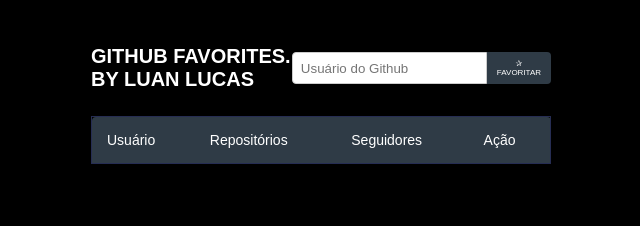
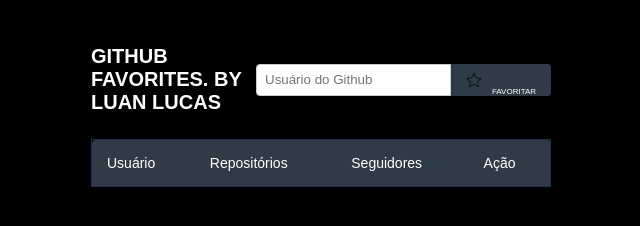
Before and after one commit to lldol10/GitFav, a plain HTML site: page index.html in a window 1280 px wide. Shown: the whole page, without its empty margins (319-959 px from the left). Drawn offline with Linux system fonts and the light colour scheme.

Commit message:
mudança no posicionamento do botão favoritar

```diff
--- a/index.html
+++ b/index.html
@@ -23,7 +23,7 @@
             <div class="search">
                 <label class="sr-only" for="input-search">Usuário do Github</label>
                 <input id="input-search" type="text" placeholder="Usuário do Github">
-                <button> &#10032; FAVORITAR</button>
+                <button> <img src="./img/star.png" alt=""><span>FAVORITAR</span> </button>
             </div>
         </header>
         <table>
--- a/style.css
+++ b/style.css
@@ -71,12 +71,26 @@
     background-color: var(--primary-color);
     border-radius: 0 .4rem .4rem 0;
     height: 3.2rem;
+    width: 10rem;
     border: none;
     padding: 0 1rem;
     font-size: .80rem;
     color: white;
     cursor: pointer;
+
+    display: flex;
+    align-items: center;
+    gap: 1rem;
+    justify-content: center;
 }
+
+.search button span{
+    margin-top: 2.3rem;
+}
+
+
+
+
 
 .search button:hover{
     filter: brightness(1.1);
```
Also changed, not shown: img/star.png (added).
